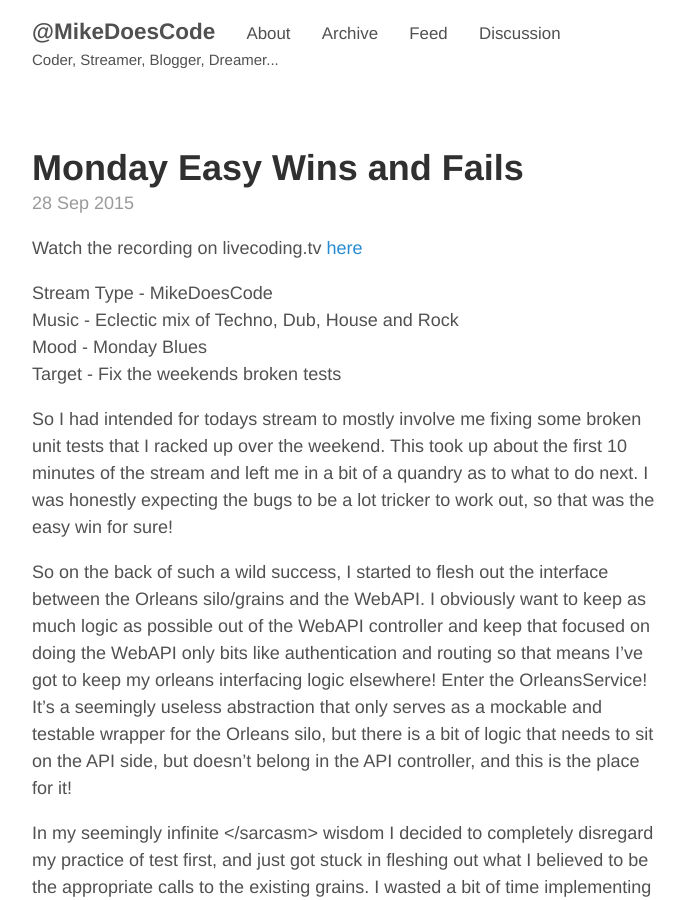
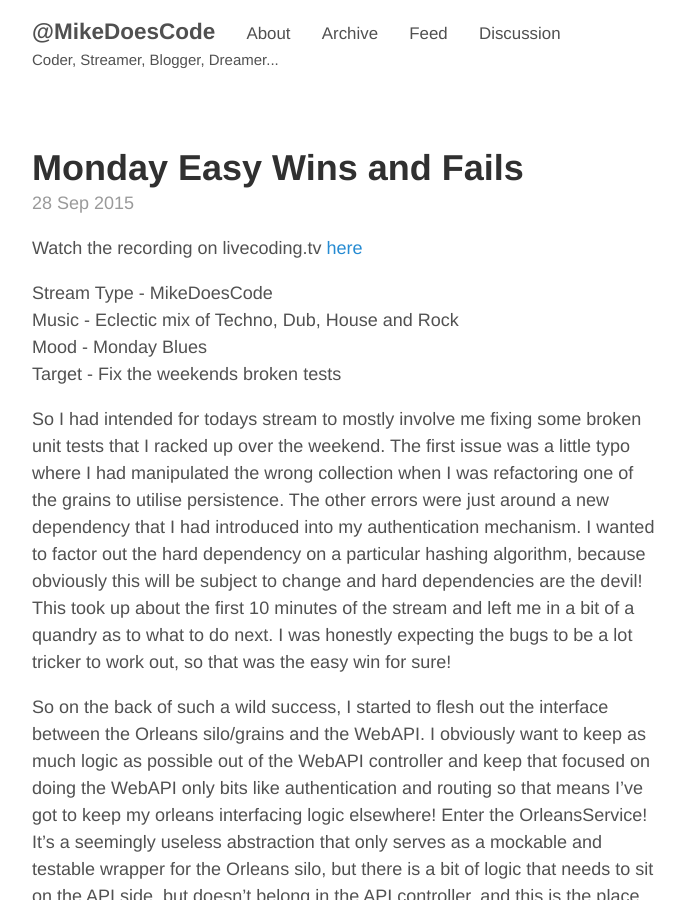
Before and after one commit to MikeHardman/mikehardman.github.io, a Jekyll site: the page built from _posts/2015-09-28-monday-easy-wins-and-fails.md, in a window 1280 px wide and 900 px high. Shown: the whole window, without its empty margins (293-978 px from the left). Built offline with Jekyll 4.4.1, drawn with Linux system fonts in a browser that asks for light colours.

Commit message:
Post update

```diff
--- a/_posts/2015-09-28-monday-easy-wins-and-fails.md
+++ b/_posts/2015-09-28-monday-easy-wins-and-fails.md
@@ -10,7 +10,7 @@ Music - Eclectic mix of Techno, Dub, House and Rock
 Mood - Monday Blues
 Target - Fix the weekends broken tests
 
-So I had intended for todays stream to mostly involve me fixing some broken unit tests that I racked up over the weekend. This took up about the first 10 minutes of the stream and left me in a bit of a quandry as to what to do next. I was honestly expecting the bugs to be a lot tricker to work out, so that was the easy win for sure!
+So I had intended for todays stream to mostly involve me fixing some broken unit tests that I racked up over the weekend. The first issue was a little typo where I had manipulated the wrong collection when I was refactoring one of the grains to utilise persistence. The other errors were just around a new dependency that I had introduced into my authentication mechanism. I wanted to factor out the hard dependency on a particular hashing algorithm, because obviously this will be subject to change and hard dependencies are the devil! This took up about the first 10 minutes of the stream and left me in a bit of a quandry as to what to do next. I was honestly expecting the bugs to be a lot tricker to work out, so that was the easy win for sure!
 
 So on the back of such a wild success, I started to flesh out the interface between the Orleans silo/grains and the WebAPI. I obviously want to keep as much logic as possible out of the WebAPI controller and keep that focused on doing the WebAPI only bits like authentication and routing so that means I've got to keep my orleans interfacing logic elsewhere! Enter the OrleansService! It's a seemingly useless abstraction that only serves as a mockable and testable wrapper for the Orleans silo, but there is a bit of logic that needs to sit on the API side, but doesn't belong in the API controller, and this is the place for it!
 
```
